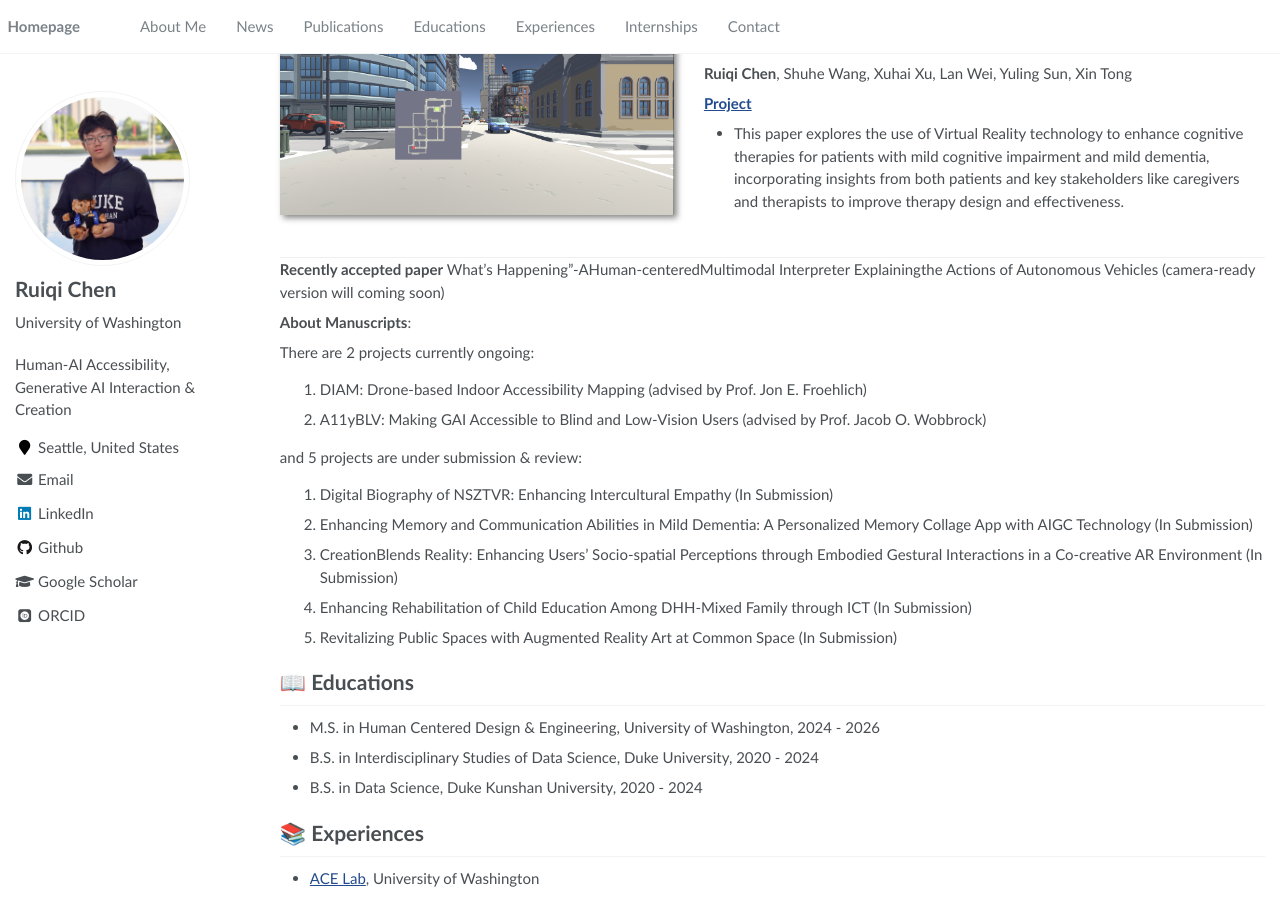
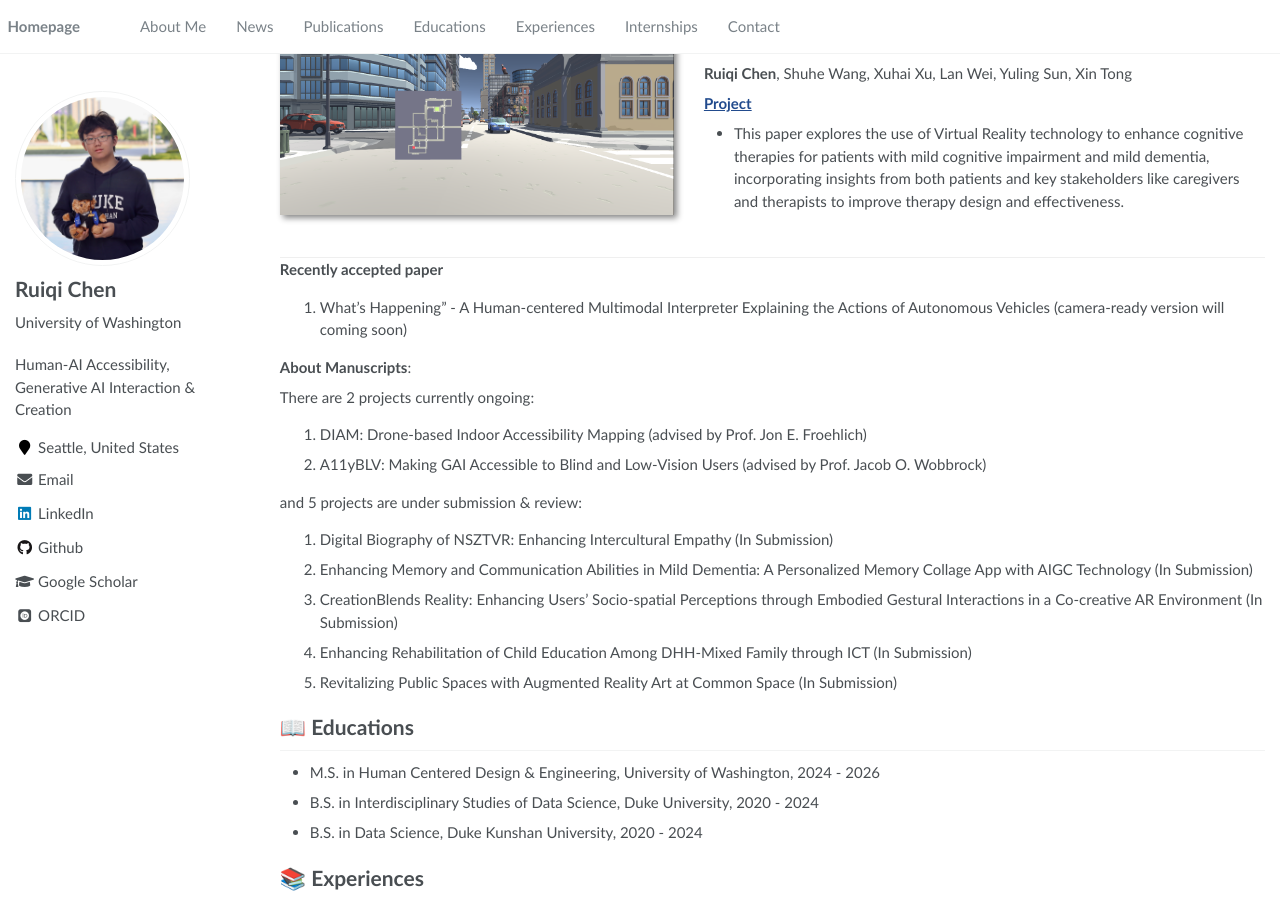
Before and after one commit to Ruiqi-Chen-0216/Ruiqi-Chen-0216.github.io, a Jekyll site: the page built from _pages/home.md, in a window 1280 px wide and 900 px high, scrolled down 1194 px. Built offline with Jekyll 4.4.1, drawn with Linux system fonts in a browser that asks for light colours; some web fonts are replaced.

Commit message:
Update home.md

```diff
--- a/_pages/home.md
+++ b/_pages/home.md
@@ -70,7 +70,7 @@ Qingyang He, Weicheng Zheng, Hanxi Bao, **Ruiqi Chen**, Xin Tong
 </div>
 
 **Recently accepted paper**
-What's Happening"-AHuman-centeredMultimodal Interpreter Explainingthe Actions of Autonomous Vehicles (camera-ready version will coming soon)
+1. What's Happening" - A Human-centered Multimodal Interpreter Explaining the Actions of Autonomous Vehicles (camera-ready version will coming soon)
 
 
 
```
